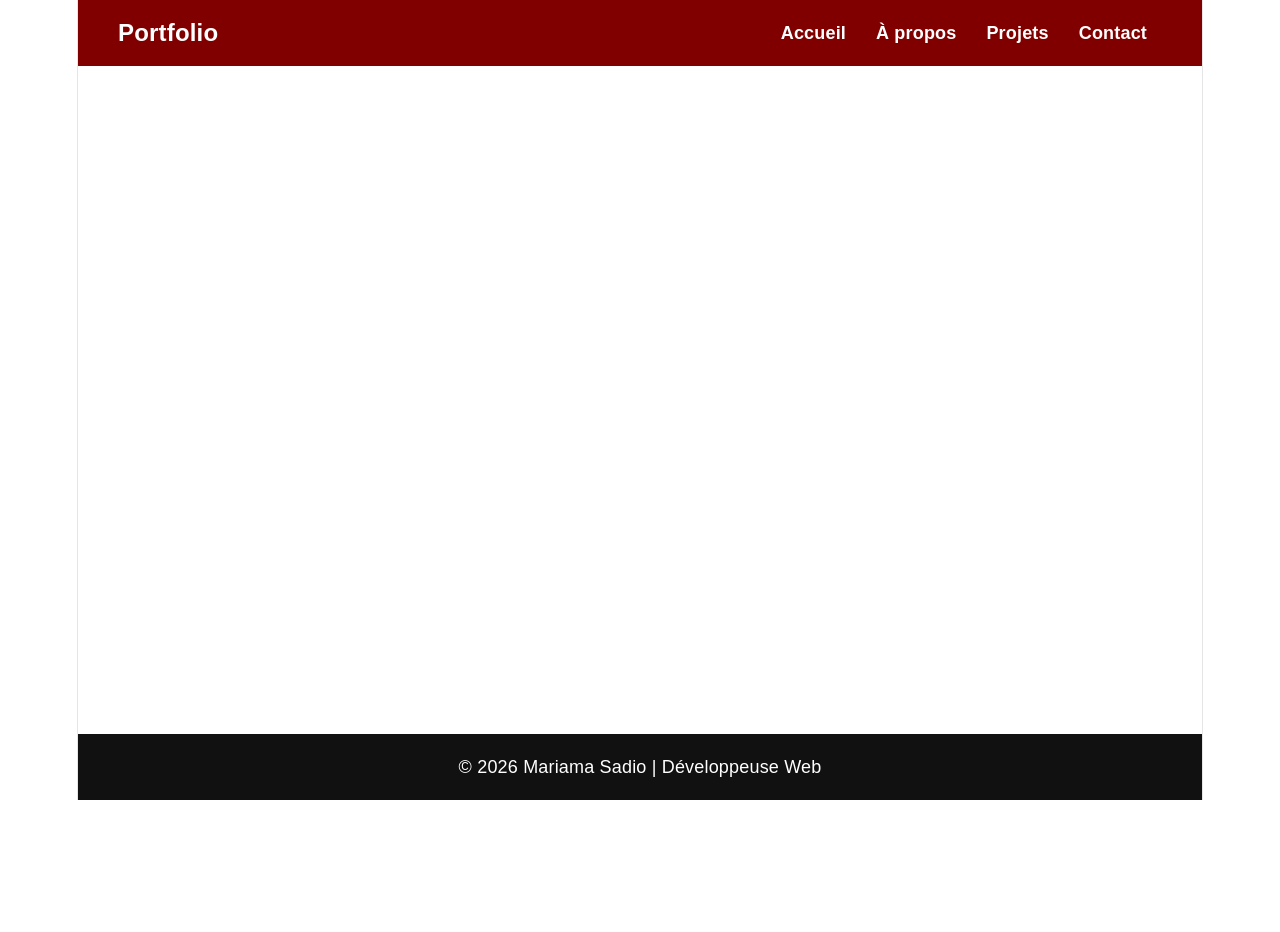
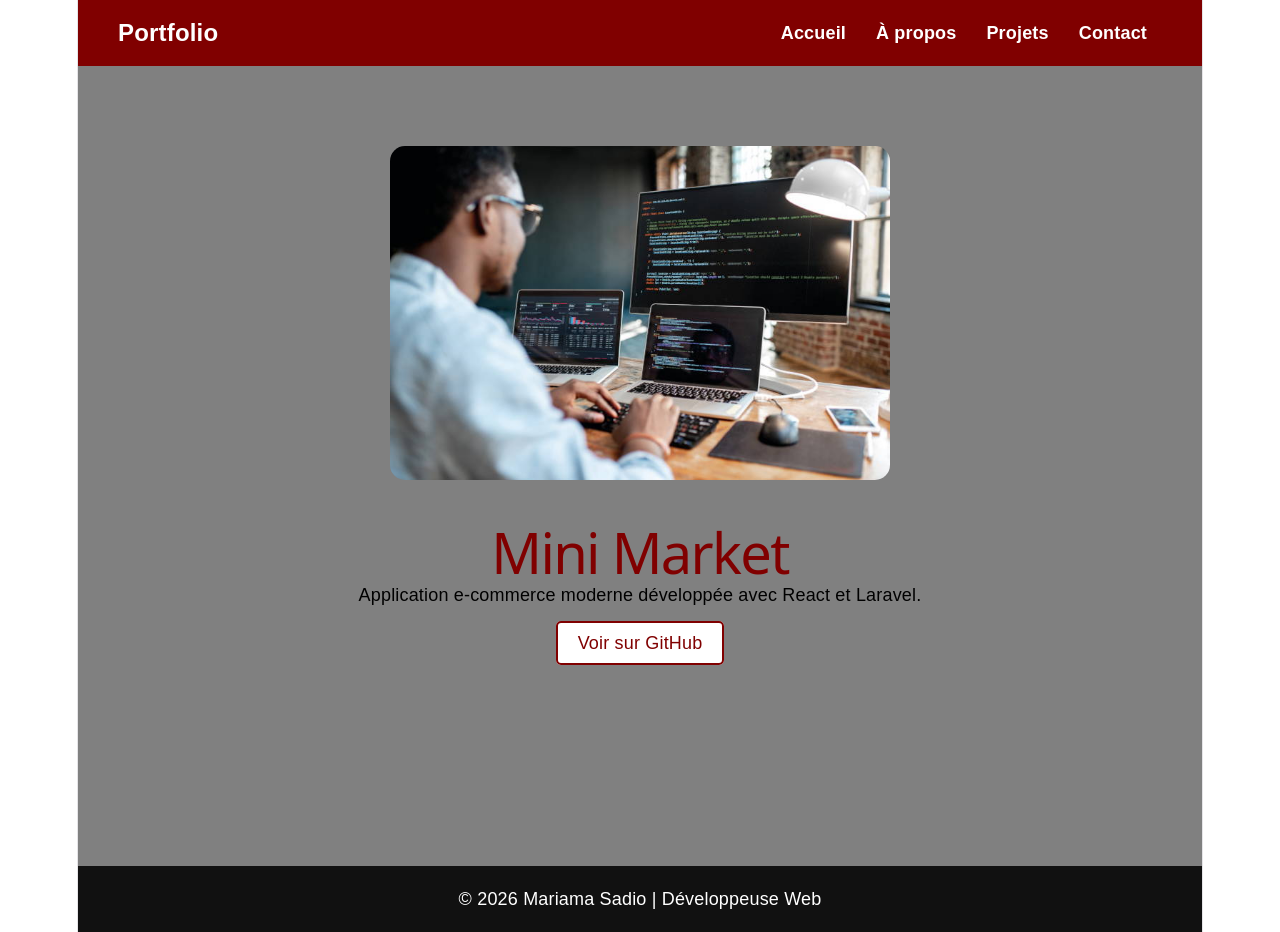
Before and after one commit to mariama-sadio/mini-market-portfolio, a React app: page /project/1 in a window 1280 px wide. Before the commit the page ends 800 px from the top, so only its background shows below. Built offline with nearby package versions, Linux system fonts and the light colour scheme; the HTML template or start-up script is replaced by a standard one.

Commit message:
mise à jour projet portfolio

```diff
--- a/src/App.css
+++ b/src/App.css
@@ -258,7 +258,7 @@ img {
 }
 
 .project-card {
-  background: white;
+  background: rgb(255, 255, 255);
   padding: 20px;
   border-radius: 15px;
   box-shadow: 0 5px 15px rgba(0,0,0,0.1);
@@ -283,9 +283,46 @@ img {
 .project-card a {
   display: inline-block;
   margin-top: 10px;
-  color: maroon;
+  color: rgb(252, 250, 250);
   font-weight: bold;
   text-decoration: none;
+}
+
+.project-buttons {
+  margin-top: 15px;
+  display: flex;
+  gap: 10px;
+  justify-content: center;
+  flex-wrap: wrap;
+}
+
+
+/* DETAIL PROJET */
+.detail-project {
+  min-height: 100vh;
+  background: gray;
+  padding: 80px 20px;
+  text-align: center;
+  color: black;
+}
+
+.detail-project img {
+  width: 500px;
+  max-width: 100%;
+  border-radius: 15px;
+  margin-bottom: 20px;
+}
+
+.detail-project h1 {
+  color: maroon;
+  margin-bottom: 15px;
+}
+
+.detail-project p {
+  max-width: 700px;
+  margin: auto;
+  line-height: 1.7;
+  margin-bottom: 20px;
 }
 
 /* CONTACT */
--- a/src/App.jsx
+++ b/src/App.jsx
@@ -1,13 +1,11 @@
 import { BrowserRouter, Routes, Route } from "react-router-dom"
-
 import Navbar from "./components/Navbar"
 import Footer from "./components/Footer"
-
 import Accueil from "./pages/Accueil"
 import About from "./pages/About"
 import Projects from "./pages/Projects"
 import Contact from "./pages/Contact"
-
+import DetailProjet from "./pages/DetailProjet"
 import "./App.css"
 
 function App() {
@@ -20,6 +18,7 @@ function App() {
         <Route path="/about" element={<About />} />
         <Route path="/projects" element={<Projects />} />
         <Route path="/contact" element={<Contact />} />
+        <Route path="/project/:id" element={<DetailProjet />} />
       </Routes>
 
       <Footer />
--- /dev/null
+++ b/src/pages/DetailProjet.jsx
@@ -0,0 +1,60 @@
+import { useParams } from "react-router-dom"
+import projet1 from "../assets/hero.jpg"
+import projet2 from "../assets/photo.jpg"
+import projet3 from "../assets/projet3.jpg"
+
+function DetailProjet() {
+  const { id } = useParams()
+
+  const projets = [
+    {
+      id: 1,
+      title: "Mini Market",
+      description:
+        "Application e-commerce moderne développée avec React et Laravel.",
+      image: projet1,
+      link: "https://github.com/mariama-sadio/mini-market",
+    },
+    {
+      id: 2,
+      title: "Portfolio",
+      description:
+        "Portfolio professionnel responsive avec React et Vercel.",
+      image: projet2,
+      link: "https://github.com/mariama-sadio/mini-market-portfolio",
+    },
+    {
+      id: 3,
+      title: "Gestion des tâches",
+      description:
+        "Application React pour organiser les tâches et améliorer la productivité.",
+      image: projet3,
+      link: "https://github.com/mariama-sadio",
+    },
+  ]
+
+  const projet = projets.find((p) => p.id === Number(id))
+
+  if (!projet) {
+    return <h2>Projet introuvable</h2>
+  }
+
+  return (
+    <section className="detail-project">
+      <img src={projet.image} alt={projet.title} />
+      <h1>{projet.title}</h1>
+      <p>{projet.description}</p>
+
+              <a
+                href={projet.link}
+                target="_blank"
+                rel="noopener noreferrer"
+                className="btn-outline"
+              >
+                Voir sur GitHub
+              </a>
+    </section>
+  )
+}
+
+export default DetailProjet
--- a/src/pages/Projects.jsx
+++ b/src/pages/Projects.jsx
@@ -1,27 +1,24 @@
+import { Link } from "react-router-dom"
 import projet1 from "../assets/hero.jpg"
 import projet2 from "../assets/photo.jpg"
 import projet3 from "../assets/projet3.jpg"
 
 function Projects() {
-
   const projects = [
     {
+      id: 1,
       title: "Mini Market",
-      description: "Application avec React et Laravel",
       image: projet1,
-      link: "https://github.com/mariama-sadio/mini-market"
     },
     {
+      id: 2,
       title: "Portfolio",
-      description: "Mon site portfolio moderne avec React",
       image: projet2,
-      link: "https://github.com/mariama-sadio/mini-market-portfolio"
     },
     {
+      id: 3,
       title: "Gestion des tâches",
-      description: "Application React",
       image: projet3,
-      link: "#"
     }
   ]
 
@@ -30,12 +27,19 @@ function Projects() {
       <h2>Mes projets</h2>
 
       <div className="projects-grid">
-        {projects.map((project, index) => (
-          <div className="project-card" key={index}>
+        {projects.map((project) => (
+          <div className="project-card" key={project.id}>
             <img src={project.image} alt={project.title} />
+
             <h3>{project.title}</h3>
-            <p>{project.description}</p>
-            <a href={project.link} target="_blank">Voir sur GitHub</a>
+
+            <div className="project-buttons">
+              <Link to={`/project/${project.id}`} className="btn">
+                Voir détail
+              </Link>
+
+
+            </div>
           </div>
         ))}
       </div>
```
